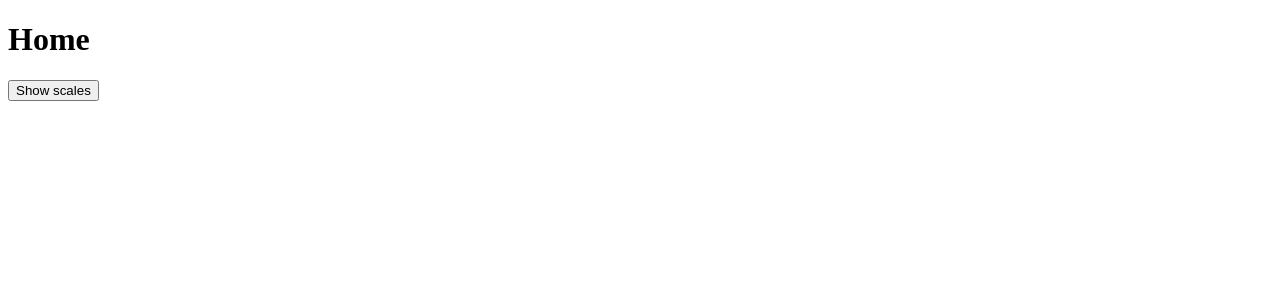
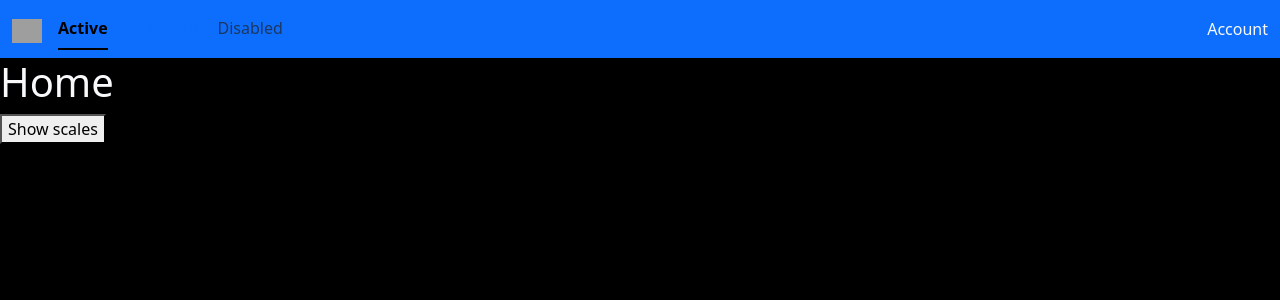
Before and after one commit to yadhumanikandan/music_web_django, a Django app: page / in a window 1280 px wide. Shown: the top 300 px of the page. Run offline with Django 5.2, Linux system fonts and the light colour scheme; grey boxes are pictures that could not be loaded.

Commit message:
adding css styling using bootstrap

```diff
--- a/music_web/authenticat/templates/base.html
+++ b/music_web/authenticat/templates/base.html
@@ -6,6 +6,7 @@
     <title>{% block title %}TheMuscianTheory{% endblock %}</title>
 </head>
 <body>
+    <h1>hell2</h1>
     <div>
     {% block content %}
     {% endblock %}
--- /dev/null
+++ b/music_web/base/templates/base/base.html
@@ -0,0 +1,48 @@
+<!DOCTYPE html>
+<html lang="en">
+<head>
+    <meta charset="UTF-8">
+    <meta name="viewport" content="width=device-width, initial-scale=1.0">
+    <link href="https://cdn.jsdelivr.net/npm/bootstrap@5.3.3/dist/css/bootstrap.min.css" rel="stylesheet" integrity="sha384-QWTKZyjpPEjISv5WaRU9OFeRpok6YctnYmDr5pNlyT2bRjXh0JMhjY6hW+ALEwIH" crossorigin="anonymous">
+    <title>{% block title %} TheMusicianTheory {% endblock %}</title>
+</head>
+<body class="bg-black text-light">
+<div>
+    <nav class="navbar navbar-expand-lg bg-primary">
+        <div class="container-fluid">
+                <a class="navbar-brand" href="#">
+                  <img src="/docs/5.3/assets/brand/bootstrap-logo.svg" alt="logo" width="30" height="24">
+                </a>
+          <button class="navbar-toggler" type="button" data-bs-toggle="collapse" data-bs-target="#navbarSupportedContent" aria-controls="navbarSupportedContent" aria-expanded="false" aria-label="Toggle navigation">
+            <span class="navbar-toggler-icon"></span>
+          </button>
+          <div class="collapse navbar-collapse justify-content-between" id="navbarSupportedContent">
+            <ul class="nav nav-underline">
+                <li class="nav-item">
+                  <a class="nav-link active" aria-current="page" href="#">Active</a>
+                </li>
+                <li class="nav-item">
+                  <a class="nav-link" href="#">Link</a>
+                </li>
+                <li class="nav-item">
+                  <a class="nav-link" href="#">Link</a>
+                </li>
+                <li class="nav-item">
+                  <a class="nav-link disabled" aria-disabled="true">Disabled</a>
+                </li>
+              </ul>
+            <a class="nav-link active" aria-current="page" href="#">Account</a>
+          </div>
+        </div>
+    </nav>
+
+    <div>
+        {% block content %}
+
+        {% endblock %}
+    </div>
+
+</div>
+    <script src="https://cdn.jsdelivr.net/npm/bootstrap@5.3.3/dist/js/bootstrap.bundle.min.js" integrity="sha384-YvpcrYf0tY3lHB60NNkmXc5s9fDVZLESaAA55NDzOxhy9GkcIdslK1eN7N6jIeHz" crossorigin="anonymous"></script>
+</body>
+</html>
--- a/music_web/base/templates/display_data.html
+++ b/music_web/base/templates/base/display_data.html
@@ -1,4 +1,4 @@
-{% extends 'base.html' %}
+{% extends 'base/base.html' %}
 
 {% block title %} TheMusicianTheory - Scales {% endblock %}
 
--- a/music_web/base/templates/home.html
+++ b/music_web/base/templates/base/home.html
@@ -1,8 +1,10 @@
-{% extends 'base.html' %}
+{% extends 'base/base.html' %}
 
 {% block title %} TheMusicianTheory - Home {% endblock %}
 
 {% block content %}
+
+
 
 <h1>Home</h1>
 <button id="redirectButton">Show scales</button>
--- a/music_web/base/views.py
+++ b/music_web/base/views.py
@@ -6,9 +6,9 @@ from music_admin.models import Scale
 
 
 def home(request):
-    return render(request, 'home.html')
+    return render(request, 'base/home.html')
 
 
 def show_scales(request):
     data = Scale.objects.all()
-    return render(request, 'display_data.html', {'data': data})
+    return render(request, 'base/display_data.html', {'data': data})
--- a/music_web/music_admin/views.py
+++ b/music_web/music_admin/views.py
@@ -43,9 +43,3 @@ def add_scale(request):
 
     else:
         return HttpResponse("not allowed!!!")
-
-
-# @login_required
-# def show_db(request):
-#     data = Scale.objects.all()
-#     return render(request, 'display_data.html', {'data': data})
```
Also changed, not shown: music_web/base/templates/base.html (deleted, +0 -13 lines), music_web/db.sqlite3.
